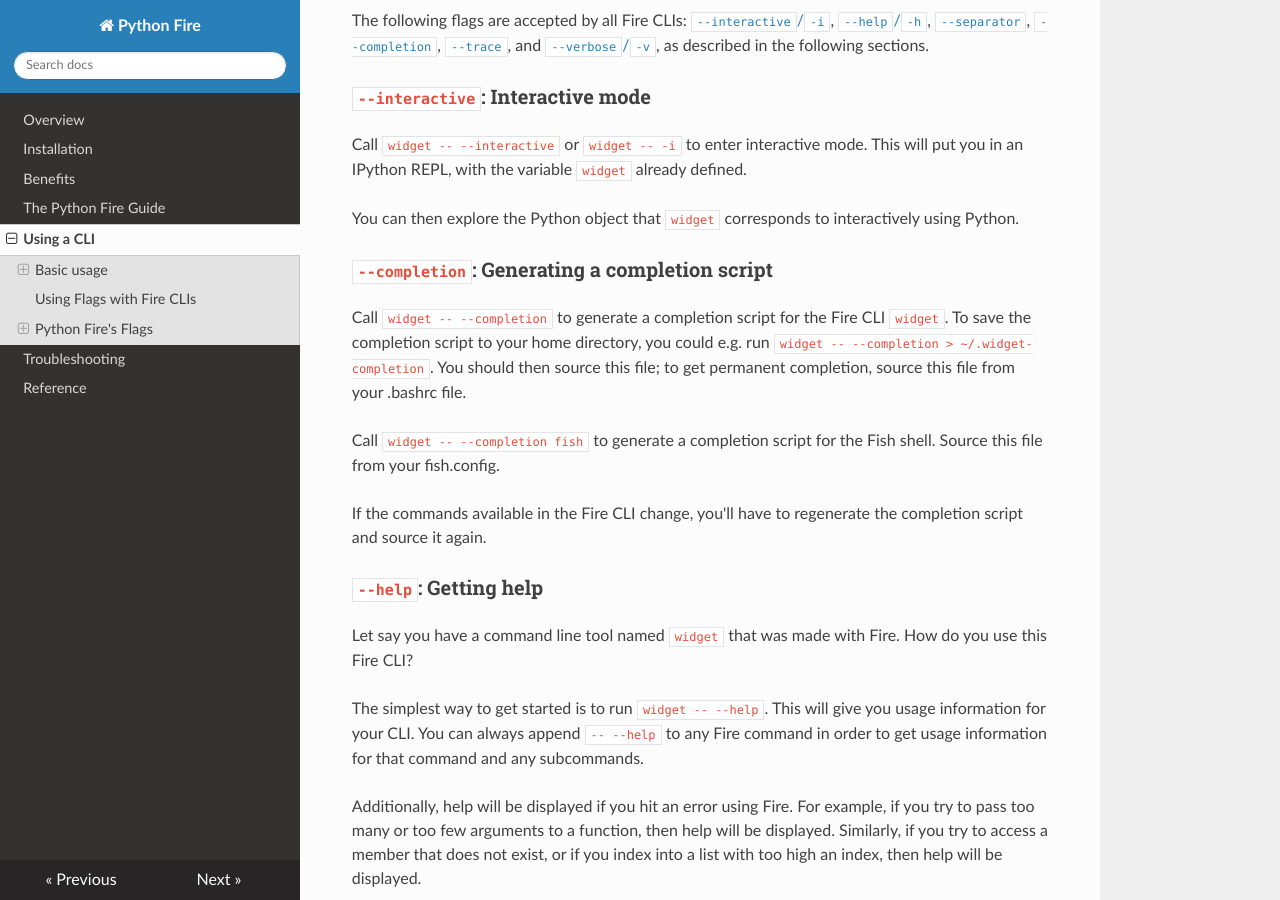
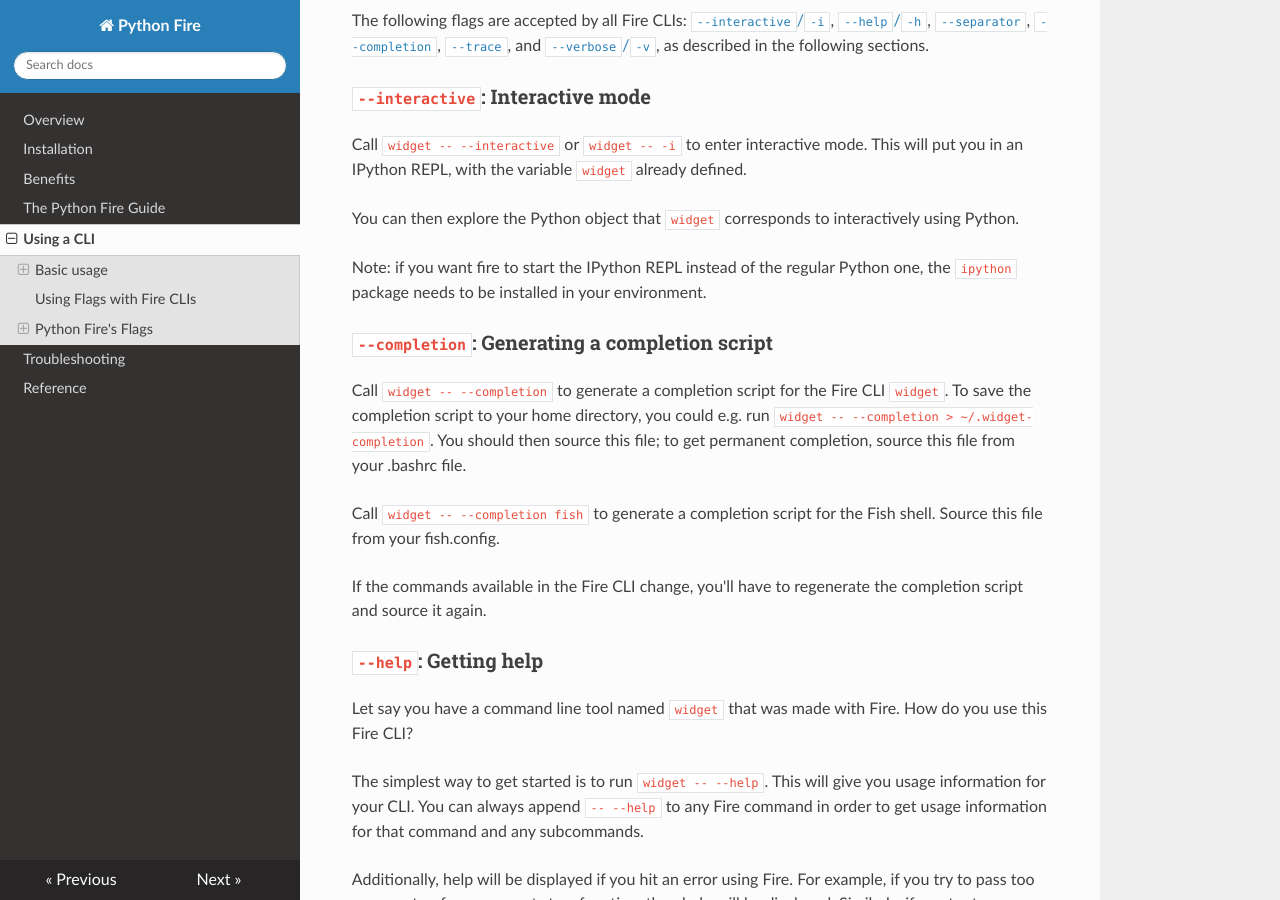
Before and after one commit to google/python-fire, an MkDocs documentation site: the page built from docs/using-cli.md, in a window 1280 px wide and 900 px high, scrolled down 2650 px. Built offline with MkDocs 1.6.1, drawn with Linux system fonts in a browser that asks for light colours; nearby versions of some CDN libraries; old or Windows-style settings are respelled for this version of MkDocs.

Commit message:
Interactive mode: Mention IPython REPL requirement
Mention that the ipython package is an optional requirement for using the IPython REPL, as described in the [source file](https://github.com/google/python-fire/blob/master/fire/interact.py#L17).

```diff
--- a/docs/using-cli.md
+++ b/docs/using-cli.md
@@ -137,6 +137,9 @@
 You can then explore the Python object that `widget` corresponds to
 interactively using Python.
 
+Note: if you want fire to start the IPython REPL instead of the regular Python one,
+the `ipython` package needs to be installed in your environment.
+
 
 ### `--completion`: Generating a completion script <a name="completion-flag"></a>
 
```
